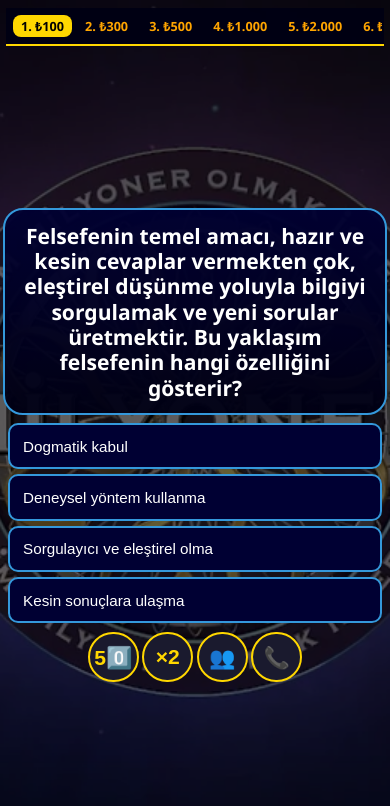
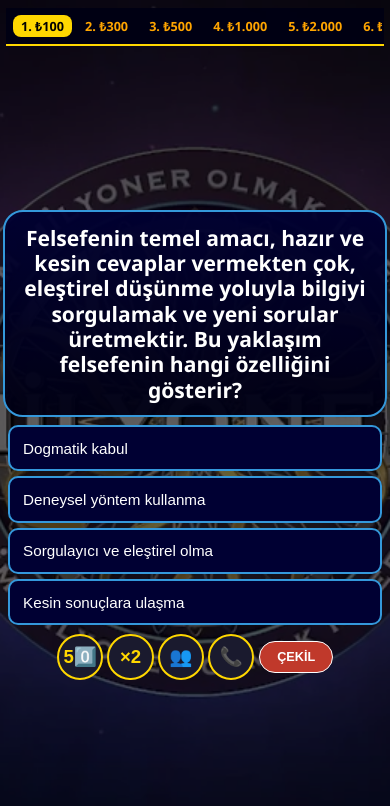
Before and after one commit to felsefece/milyoner, a plain HTML site: page index.html in a window 390 px wide. Both pictures are taken after a click on the button "OYUNA BAŞLA". Drawn offline with Linux system fonts and the light colour scheme.

Commit message:
Add files via upload

```diff
--- a/css/style.css
+++ b/css/style.css
@@ -1,13 +1,12 @@
 /* --- SAFARI & CHROME TAM UYUMLULUK AYARLARI --- */
 html, body {
-    /* Safari'de adres çubuğu değiştikçe boyutu koruyan dinamik birim */
     height: 100dvh;
     width: 100%;
     margin: 0;
     padding: 0;
-    overflow: hidden; /* Dışarı taşmayı ve kaydırmayı engeller */
-    position: fixed; /* Safari'de sayfanın "zıplamasını" önler */
-    -webkit-text-size-adjust: 100%; /* iOS'ta yan çevirince fontun büyümesini engeller */
+    overflow: hidden;
+    position: fixed;
+    -webkit-text-size-adjust: 100%;
 }
 
 body {
@@ -38,15 +37,17 @@ button {
     -webkit-appearance: none;
     appearance: none;
     cursor: pointer;
+    border: none; /* Kenarlık sorunlarını kökten çözer */
+    -webkit-tap-highlight-color: transparent;
 }
 
 .startBtn {
-    padding: 2vh 10vw; font-size: 3vh; background: gold; border: none;
+    padding: 2vh 10vw; font-size: 3vh; background: gold;
     border-radius: 40px; color: black; font-weight: bold;
     transition: 0.3s;
 }
 
-/* --- ANA OYUN EKRANI (PC/TAHTA DÜZENİ) --- */
+/* --- ANA OYUN EKRANI --- */
 #gameScreen {
     display: none;
     flex-direction: row;
@@ -99,7 +100,7 @@ button {
 .correct { background: #27ae60 !important; border-color: white !important; }
 .wrong { background: #c0392b !important; border-color: white !important; }
 
-/* --- JOKERLER VE ÇARPI EFEKTİ --- */
+/* --- JOKERLER --- */
 .controls-container { margin-top: 2vh; display: flex; align-items: center; gap: 2vw; }
 .lifelines { display: flex; gap: 1vw; }
 
@@ -129,6 +130,18 @@ button {
     z-index: 10;
 }
 
+/* --- ÇEKİL BUTONU (DÜZELTİLDİ) --- */
+.quitBtn {
+    padding: 1.5vh 3vh !important;
+    background-color: #c0392b !important;
+    color: white !important;
+    border: 1px solid white !important;
+    border-radius: 25px !important;
+    font-size: 1.8vh !important;
+    font-weight: bold !important;
+    display: block !important; /* Görünürlüğü garantiler */
+}
+
 /* --- PARA AĞACI --- */
 #moneyPyramid {
     background: rgba(0, 0, 20, 0.95);
@@ -156,7 +169,7 @@ button {
     border-radius: 8px;
 }
 
-/* --- MOBİL (SAFARI/IPHONE/EBA) SIĞDIRMA AYARI --- */
+/* --- MOBİL AYARLARI --- */
 @media (max-width: 950px) {
     #gameScreen {
         flex-direction: column;
@@ -182,10 +195,7 @@ button {
         overflow-x: auto;
         gap: 5px;
         padding: 5px;
-        -webkit-overflow-scrolling: touch; /* Safari kaydırma akıcılığı */
     }
-
-    #moneyList::-webkit-scrollbar { display: none; }
 
     #moneyList li {
         border: none;
@@ -197,16 +207,27 @@ button {
     #questionBox { padding: 1.5vh; border-radius: 20px; width: 95%; margin-bottom: 1vh; }
 
     #answers {
-        grid-template-columns: 1fr; /* Şıkları tek sütun yapar (Taşmayı önler) */
+        grid-template-columns: 1fr;
         gap: 5px;
         width: 100%;
     }
 
     #answers button { padding: 1.5vh; font-size: 1.8vh; border-radius: 10px; }
 
-    .controls-container { margin-top: 1vh; }
-    .lifelines button { width: 6vh; height: 6vh; font-size: 2.5vh; }
-    .quitBtn { display: none; } /* Mobilde yer kazanmak için çekil butonunu gizler */
+    .controls-container {
+        margin-top: 1vh;
+        flex-direction: row;
+        justify-content: center;
+        gap: 5px;
+    }
+    .lifelines button { width: 5.5vh; height: 5.5vh; font-size: 2.2vh; }
+
+    /* Mobilde Çekil Butonu Düzeltmesi */
+    .quitBtn {
+        display: inline-block !important;
+        font-size: 1.5vh !important;
+        padding: 1vh 2vh !important;
+    }
 }
 
 /* MODALLAR */
--- a/index.html
+++ b/index.html
@@ -2,7 +2,7 @@
 <html lang="tr">
 <head>
     <meta charset="UTF-8">
-    <meta name="viewport" content="width=device-width, initial-scale=1.0, maximum-scale=1.0, user-scalable=no, shrink-to-fit=no">
+    <meta name="viewport" content="width=device-width, initial-scale=1.0, maximum-scale=1.0, user-scalable=no">
     <title>Milyoner Felsefe</title>
     <link rel="stylesheet" href="css/style.css">
 </head>
```
Also changed, not shown: 1 other file.
